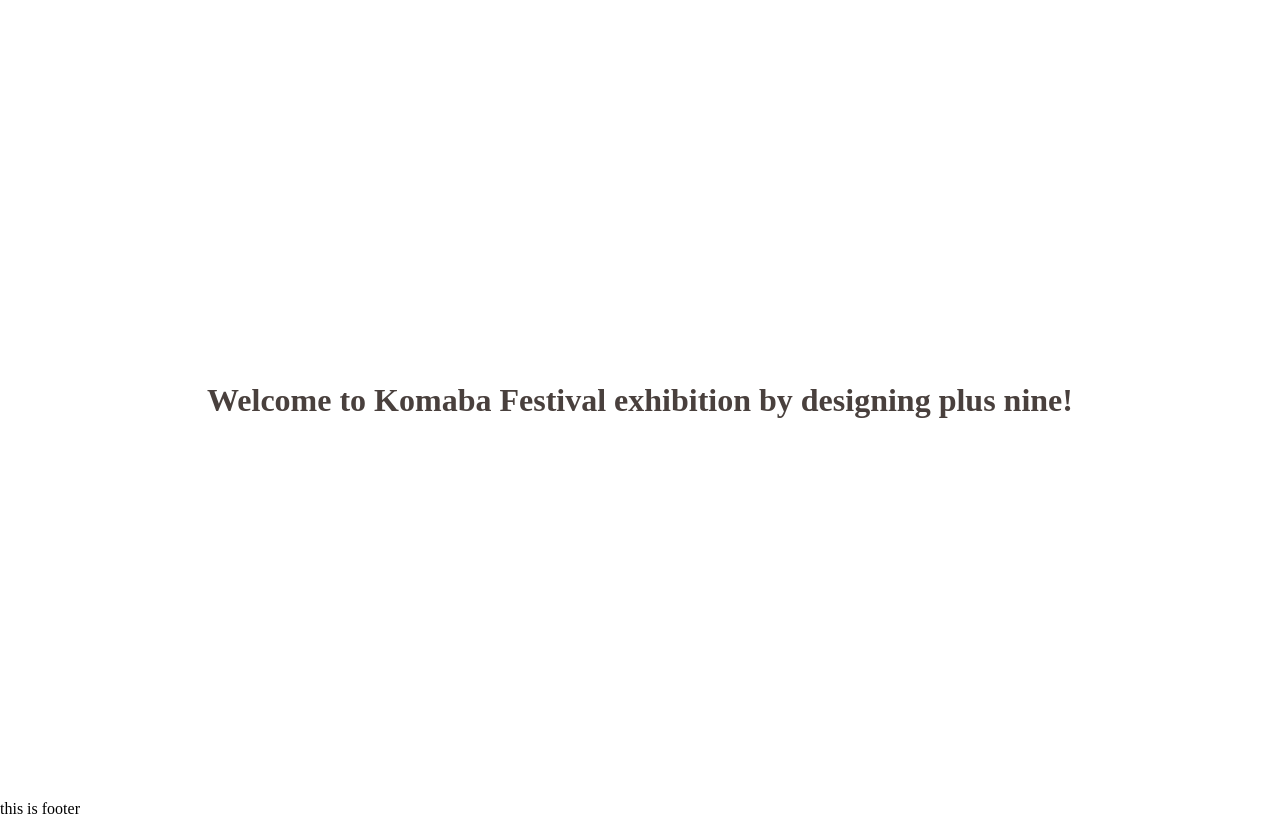
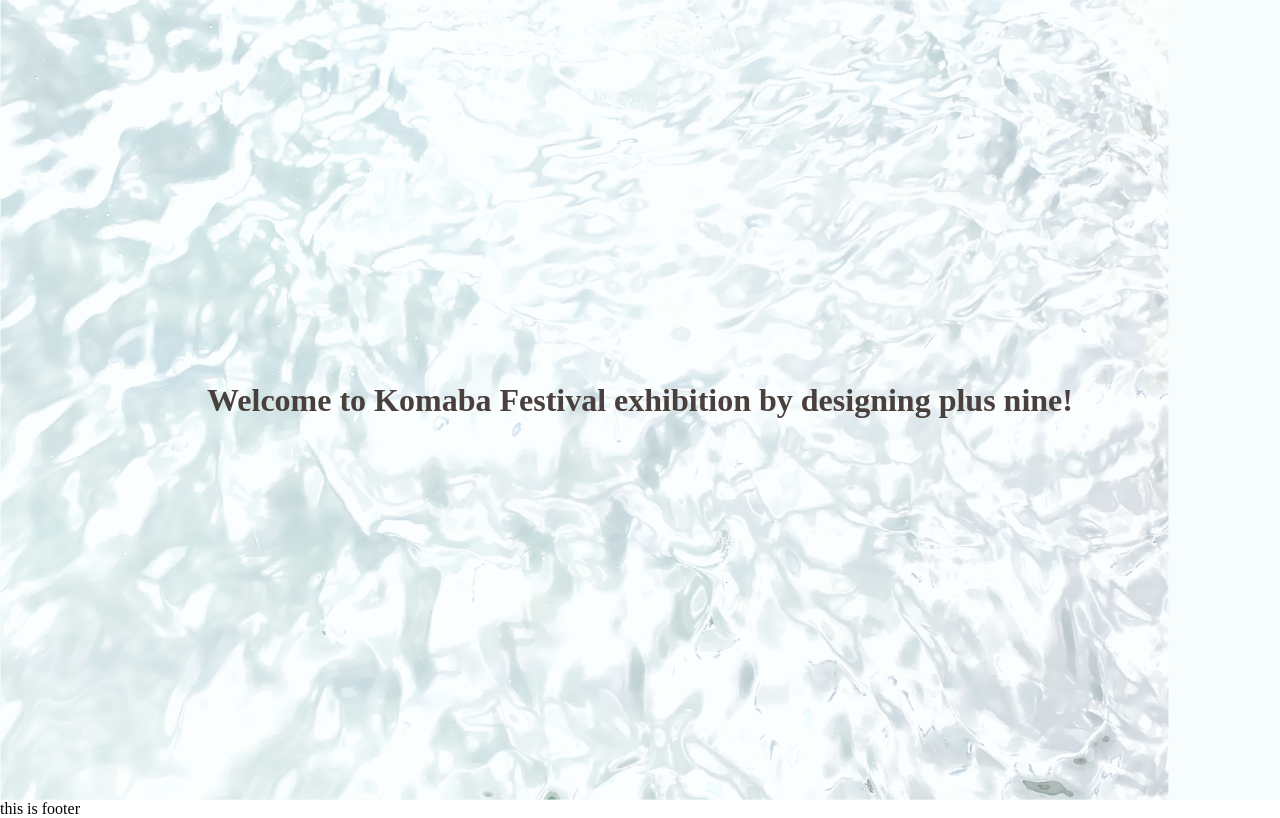
Before and after one commit to designingplusnine/komafes-2021, a Next.js app: page / in a window 1280 px wide. Built offline with nearby package versions, Linux system fonts and the light colour scheme.

Commit message:
added background to each page

```diff
--- a/pages/_app.tsx
+++ b/pages/_app.tsx
@@ -1,8 +1,17 @@
 import '../styles/globals.scss';
 import { DefaultSeo } from 'next-seo';
 import { Footer } from '../components/Footer';
+import { useRouter } from 'next/dist/client/router';
+import classes from '../styles/pages/Layout.module.scss';
 
 function MyApp({ Component, pageProps }) {
+  const router = useRouter();
+  const colours = {
+    '/': 'f7fdfd',
+    '/diff': 'beb399',
+    '/time': 'f3e6e9',
+    '/colour': 'aec8d4',
+  };
   return (
     <>
       <DefaultSeo
@@ -18,7 +27,10 @@ function MyApp({ Component, pageProps }) {
           cardType: 'summary_large_image',
         }}
       />
-      <Component {...pageProps} />
+      <div className={classes.background__container} style={{ backgroundColor: `#${colours[router.pathname]}` }}>
+        <Component {...pageProps} />
+      </div>
+
       <Footer />
     </>
   );
--- /dev/null
+++ b/styles/pages/Layout.module.scss
@@ -0,0 +1,10 @@
+@import '../vars';
+
+.background {
+  &__container {
+    background-image: url('/img/background/sea_50percent.png');
+    background-repeat: repeat-y;
+    background-size: contain;
+    min-height: 100vh;
+  }
+}
```
Also changed, not shown: public/img/background/sea_50percent.png (added).
